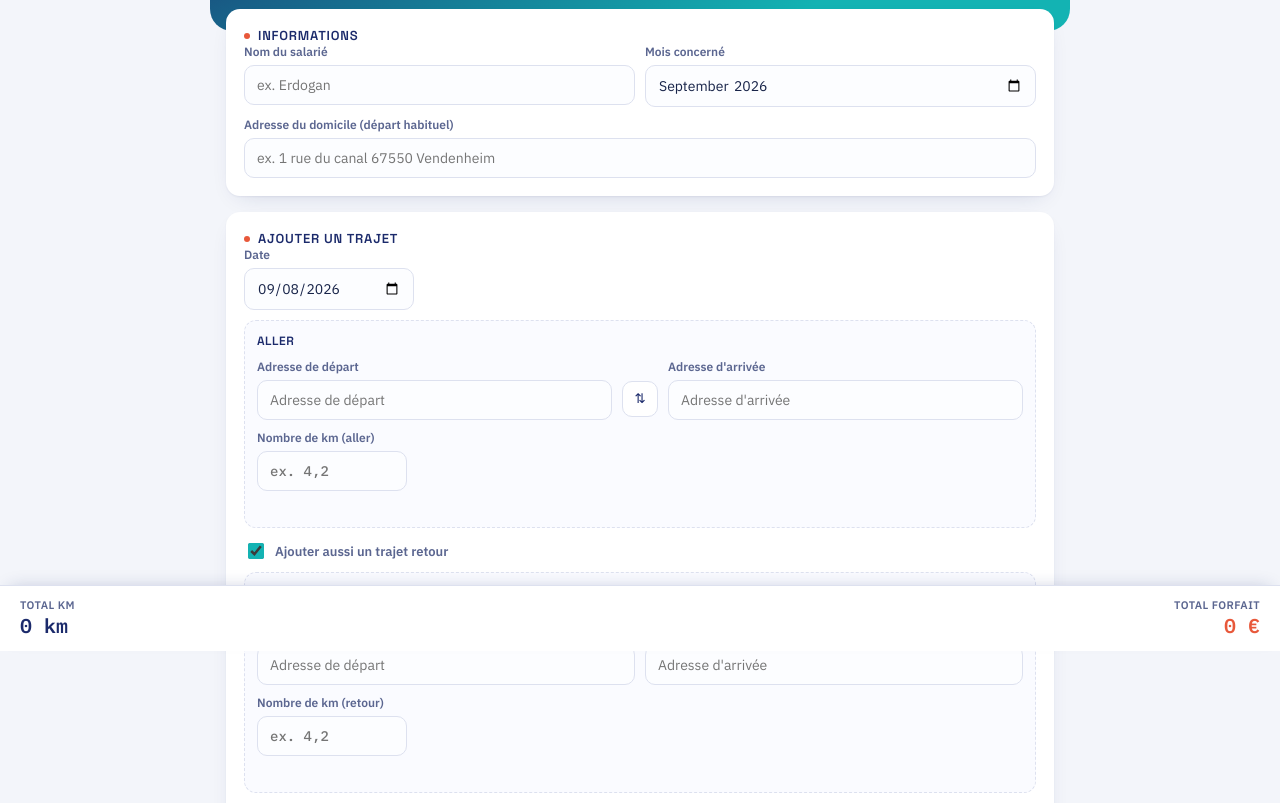
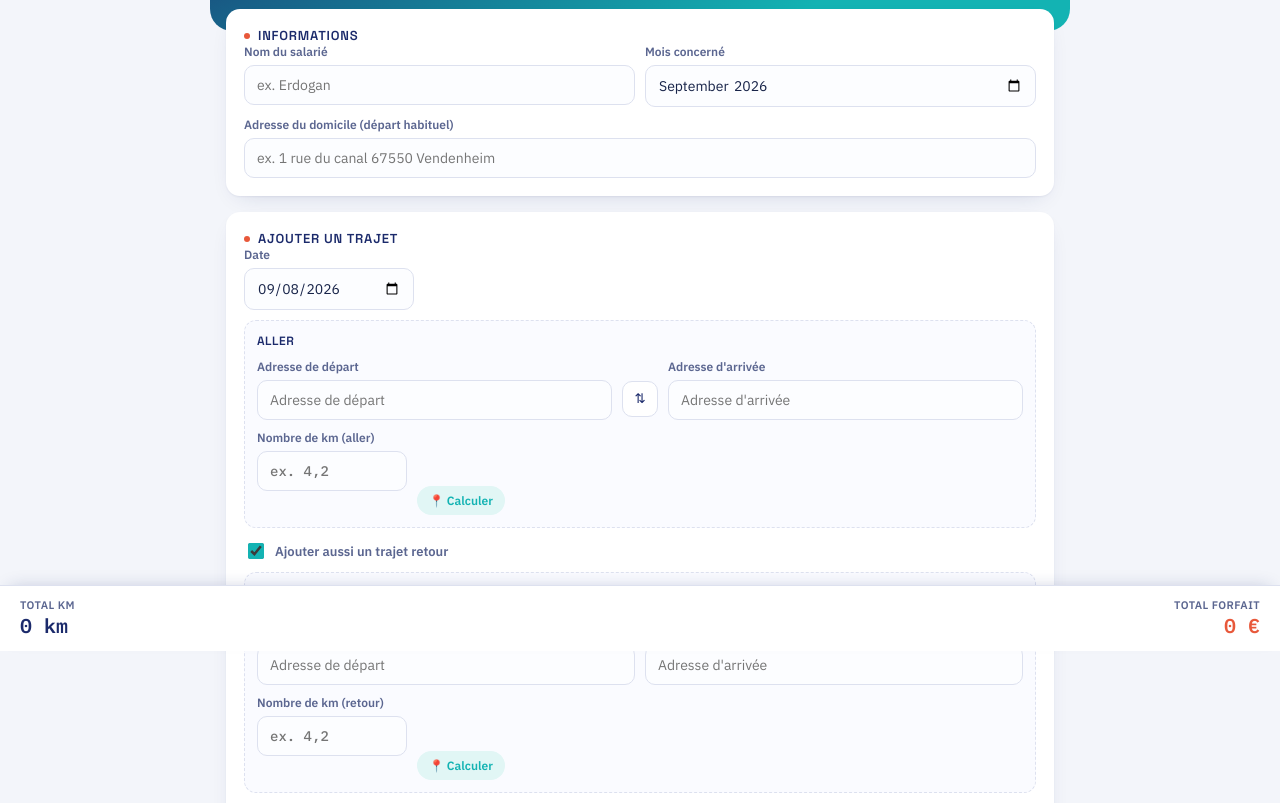
Before and after one commit to leagoetz68-rgb/aidaux_km, a website: page index.html in a window 1280 px wide. Shown: the part 149-952 px from the top of the page. Drawn offline with Linux system fonts and the light colour scheme.

Commit message:
Update index.html

```diff
--- a/index.html
+++ b/index.html
@@ -302,12 +302,13 @@
           <input type="text" id="f-arrivee" placeholder="Adresse d'arrivée">
         </div>
       </div>
-      <div class="field-row" style="margin-top:10px;">
+      <div class="field-row" style="margin-top:10px; align-items:flex-end;">
         <div class="field" style="max-width:150px;">
           <label for="f-km">Nombre de km (aller)</label>
           <input type="number" id="f-km" step="0.1" min="0" placeholder="ex. 4,2">
           <span class="calc-status" id="aller-calc-status"></span>
         </div>
+        <button class="tab-btn" id="btn-calc-aller" type="button">📍 Calculer</button>
       </div>
     </div>
 
@@ -331,12 +332,13 @@
           <input type="text" id="f-retour-arrivee" placeholder="Adresse d'arrivée">
         </div>
       </div>
-      <div class="field-row" style="margin-top:10px;">
+      <div class="field-row" style="margin-top:10px; align-items:flex-end;">
         <div class="field" style="max-width:150px;">
           <label for="f-retour-km">Nombre de km (retour)</label>
           <input type="number" id="f-retour-km" step="0.1" min="0" placeholder="ex. 4,2">
           <span class="calc-status" id="retour-calc-status"></span>
         </div>
+        <button class="tab-btn" id="btn-calc-retour" type="button">📍 Calculer</button>
       </div>
     </div>
 
@@ -418,6 +420,7 @@
     fHasRetour: $('f-has-retour'), retourBlock: $('retour-block'),
     fRetourDepart: $('f-retour-depart'), fRetourArrivee: $('f-retour-arrivee'), fRetourKm: $('f-retour-km'),
     allerCalcStatus: $('aller-calc-status'), retourCalcStatus: $('retour-calc-status'),
+    btnCalcAller: $('btn-calc-aller'), btnCalcRetour: $('btn-calc-retour'),
     btnCopyRetour: $('btn-copy-retour'),
     btnAdd: $('btn-add'), btnSwap: $('btn-swap'),
     btnBareme: $('btn-bareme'), baremePanel: $('bareme-panel'),
@@ -722,6 +725,8 @@
   els.fArrivee.addEventListener('change', () => maybeAutoCalc(els.fDepart, els.fArrivee, els.fKm, els.allerCalcStatus));
   els.fRetourDepart.addEventListener('change', () => maybeAutoCalc(els.fRetourDepart, els.fRetourArrivee, els.fRetourKm, els.retourCalcStatus));
   els.fRetourArrivee.addEventListener('change', () => maybeAutoCalc(els.fRetourDepart, els.fRetourArrivee, els.fRetourKm, els.retourCalcStatus));
+  els.btnCalcAller.addEventListener('click', () => maybeAutoCalc(els.fDepart, els.fArrivee, els.fKm, els.allerCalcStatus));
+  els.btnCalcRetour.addEventListener('click', () => maybeAutoCalc(els.fRetourDepart, els.fRetourArrivee, els.fRetourKm, els.retourCalcStatus));
   els.btnPrint.addEventListener('click', () => window.print());
   els.btnCsv.addEventListener('click', exportCsv);
   els.btnReset.addEventListener('click', resetMonth);
```
